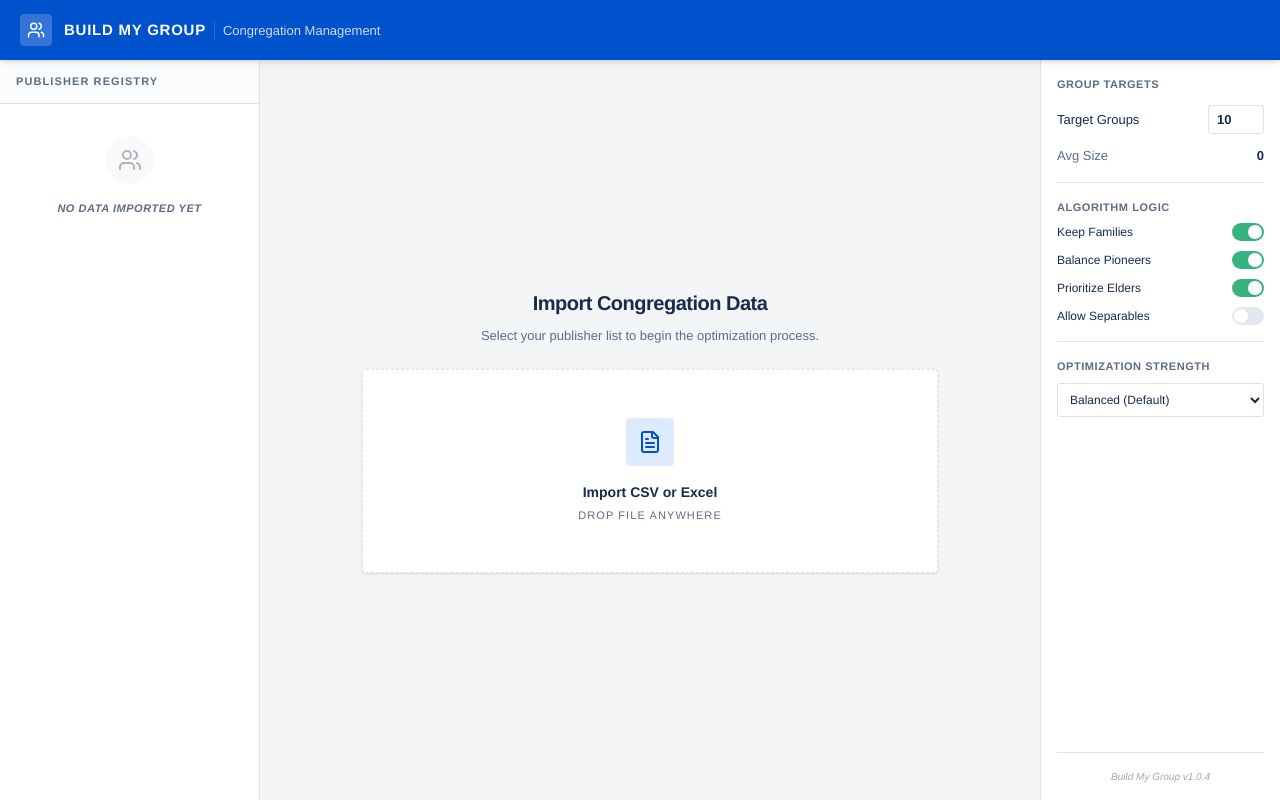
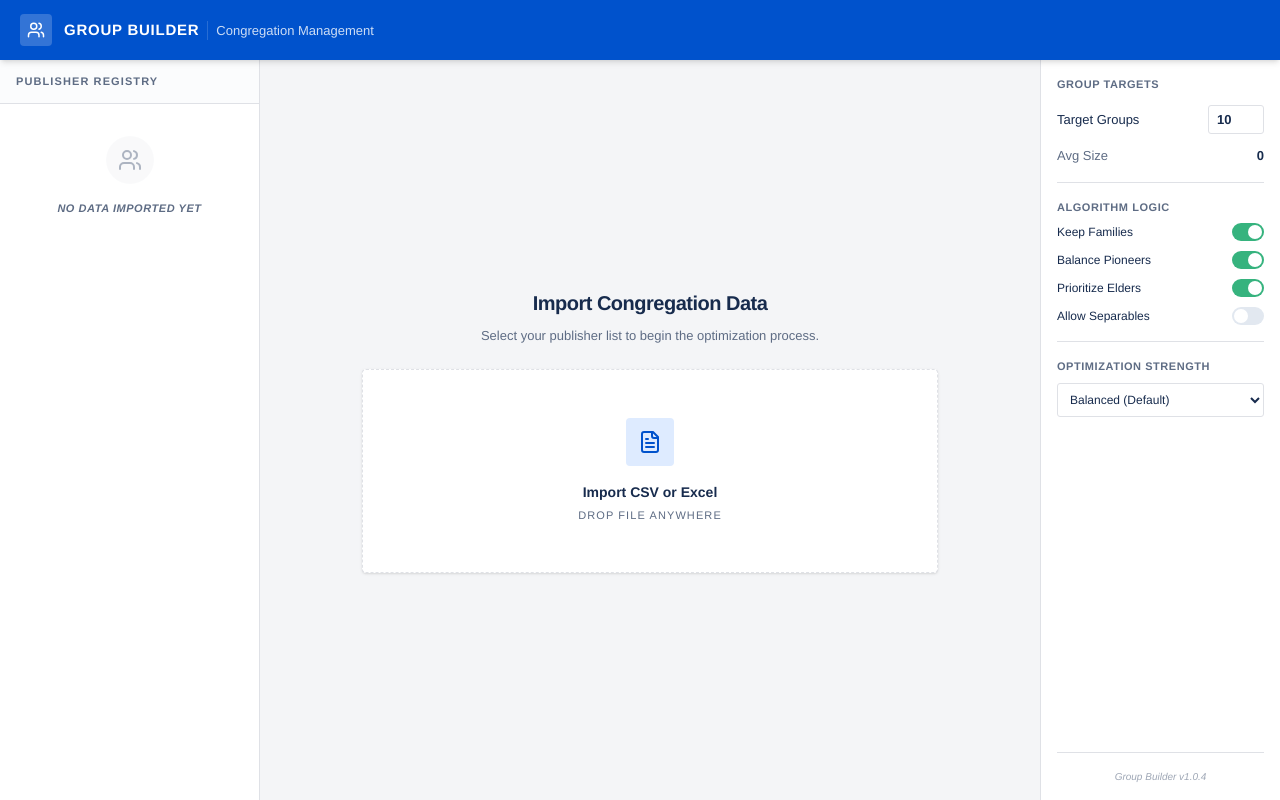
Before and after one commit to davidabdel/groupbuilder, a React (Vite) app: page / in a window 1280 px wide. Built offline with nearby package versions, Linux system fonts and the light colour scheme.

Commit message:
Rename application to Group Builder

```diff
--- a/index.html
+++ b/index.html
@@ -3,7 +3,7 @@
   <head>
     <meta charset="UTF-8" />
     <meta name="viewport" content="width=device-width, initial-scale=1.0" />
-    <title>My Google AI Studio App</title>
+    <title>Group Builder</title>
   </head>
   <body>
     <div id="root"></div>
--- a/metadata.json
+++ b/metadata.json
@@ -1,5 +1,5 @@
 {
-  "name": "Build My Group",
+  "name": "Group Builder",
   "description": "Automated field service group builder for congregations. Import publishers, manage families, and generate balanced groups based on roles and rules.",
   "requestFramePermissions": [],
   "majorCapabilities": []
--- a/src/App.tsx
+++ b/src/App.tsx
@@ -321,7 +321,7 @@ export default function App() {
             <Users size={18} />
           </div>
           <div className="flex items-baseline space-x-2">
-            <h1 className="text-[15px] font-bold uppercase tracking-wider">Build My Group</h1>
+            <h1 className="text-[15px] font-bold uppercase tracking-wider">Group Builder</h1>
             <span className="text-[13px] font-light opacity-80 border-l border-white/20 pl-2">Congregation Management</span>
           </div>
         </div>
@@ -766,7 +766,7 @@ export default function App() {
             </button>
           )}
           <div className="text-[10px] text-text-sub text-center italic opacity-60">
-             Build My Group v1.0.4
+             Group Builder v1.0.4
           </div>
           {publishers.length > 0 && (
             <button
```
